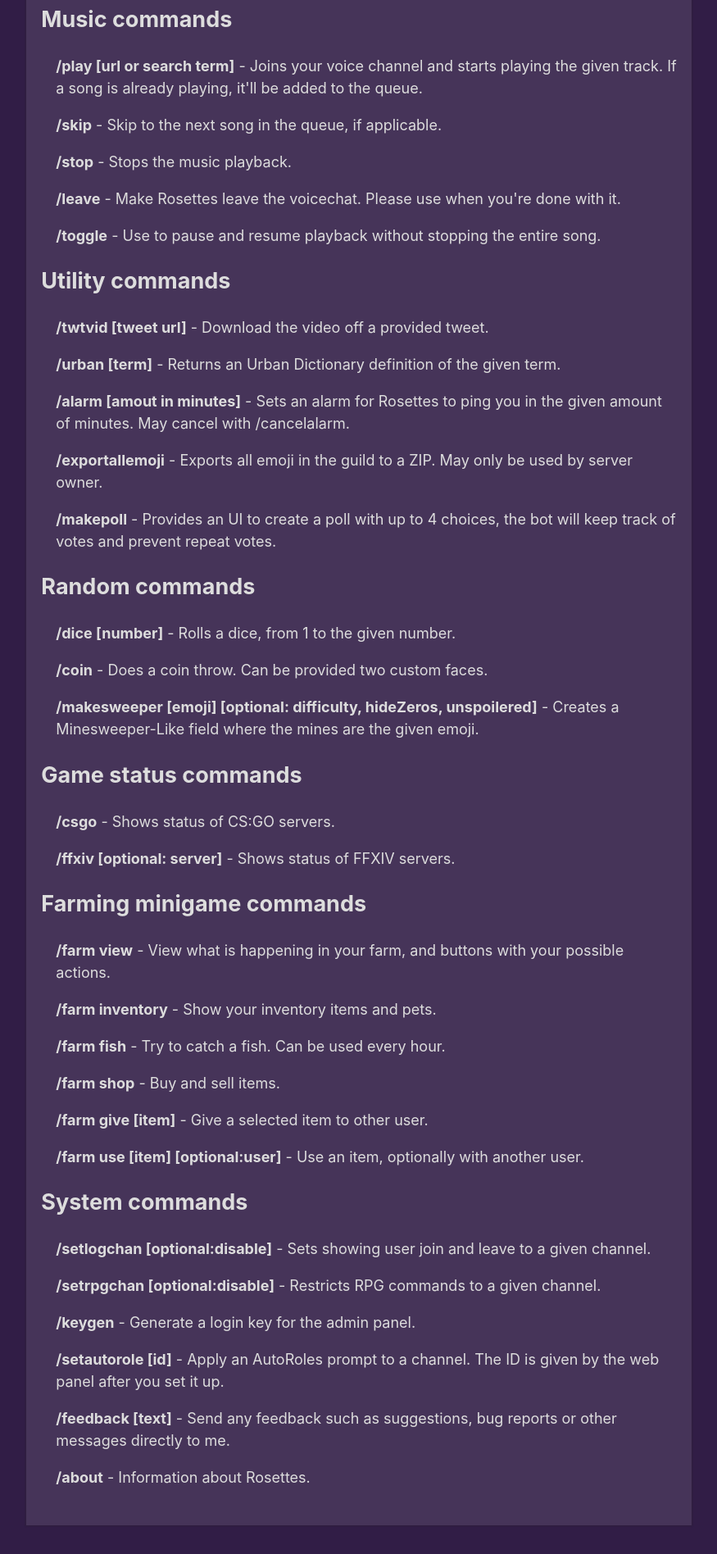
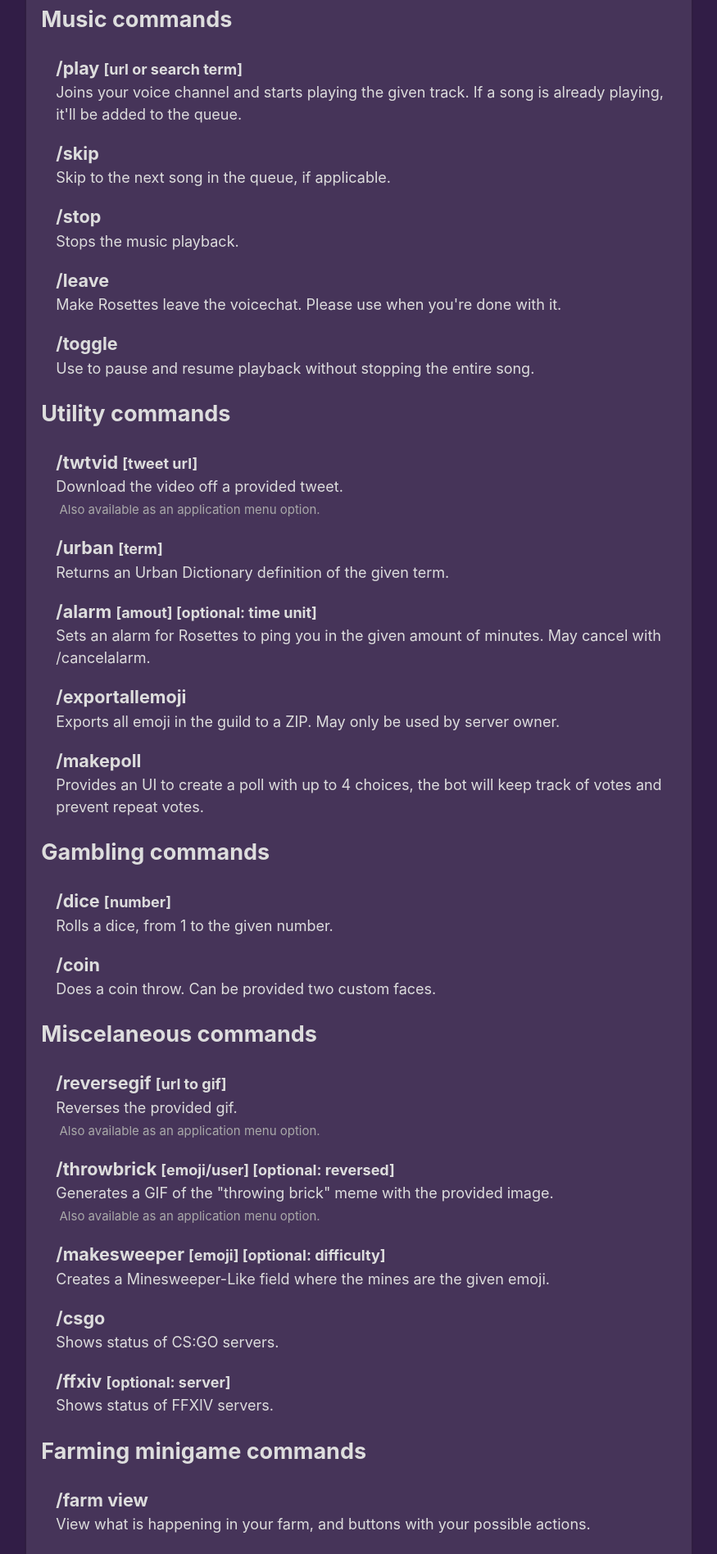
Before and after one commit to markski1/markski.ar, a Next.js app: page /rosettes/commands in a window 1280 px wide. Shown: the part 420-2316 px from the top of the page at 82% size, without its empty margins (202-1077 px from the left). Built offline with nearby package versions, Linux system fonts and the light colour scheme.

Commit message:
update commands list for Rosettes

```diff
--- /dev/null
+++ b/components/atoms/CommandEntry.tsx
@@ -0,0 +1,13 @@
+export default function CommandEntry(props: { appCommand?: boolean; name: string; description: string; parameters?: string;}) {
+	let cmdtxt: JSX.Element;
+	if (props.appCommand) {
+		cmdtxt = <><br/><small style={{color: 'darkgray'}}>&nbsp;Also available as an application menu option.</small></>;
+	}
+	return (
+		<p>
+			<big><b>{props.name} <small>{props.parameters}</small></b></big>
+			<br/>{props.description}
+			{cmdtxt}
+		</p>
+	);
+}
--- a/pages/rosettes/commands.tsx
+++ b/pages/rosettes/commands.tsx
@@ -4,13 +4,14 @@ import Layout from '../../components/layout';
 import utilStyles from '../../styles/utils.module.css';
 import Header from '../../components/molecules/PageHeader';
 import SectorContainer from '../../components/molecules/SectorContainer';
+import CommandEntry from '../../components/atoms/CommandEntry';
 
 export default function Page() {
 	return (
 		<>
 		<Head>
-			<title>Rosettes command list - markski.ar</title>
-			<meta name="og:title" content="Rosettes command list - markski.ar" />
+			<title>Rosettes command list<br/>markski.ar</title>
+			<meta name="og:title" content="Rosettes command list<br/>markski.ar" />
 			<meta property="og:description" content="A list with commands for Rosettes, the simple, open source Discord bot." />
 			<meta property="og:image" content="https://markski.ar/images/rosettes.png" />
 			<meta
@@ -29,102 +30,154 @@ export default function Page() {
 				</p>
 				<h2>Music commands</h2>
 				<div style={{marginLeft: '1rem'}}>
-					<p>
-						<b>/play [url or search term]</b> - Joins your voice channel and starts playing the given track. If a song is already playing, it'll be added to the queue.
-					</p>
-					<p>
-						<b>/skip</b> - Skip to the next song in the queue, if applicable.
-					</p>
-					<p>
-						<b>/stop</b> - Stops the music playback.
-					</p>
-					<p>
-						<b>/leave</b> - Make Rosettes leave the voicechat. Please use when you're done with it.
-					</p>
-					<p>
-						<b>/toggle</b> - Use to pause and resume playback without stopping the entire song.
-					</p>
+					<CommandEntry
+						name = "/play"
+						parameters = "[url or search term]"
+						description = "Joins your voice channel and starts playing the given track. If a song is already playing, it'll be added to the queue."
+					/>
+					<CommandEntry
+						name = "/skip"
+						description = "Skip to the next song in the queue, if applicable."
+					/>
+					<CommandEntry
+						name = "/stop"
+						description = "Stops the music playback."
+					/>
+					<CommandEntry
+						name = "/leave"
+						description = "Make Rosettes leave the voicechat. Please use when you're done with it."
+					/>
+					<CommandEntry
+						name = "/toggle"
+						description = "Use to pause and resume playback without stopping the entire song."
+					/>
 				</div>
 				<h2>Utility commands</h2>
 				<div style={{marginLeft: '1rem'}}>
-					<p>
-						<b>/twtvid [tweet url]</b> - Download the video off a provided tweet.
-					</p>
-					<p>
-						<b>/urban [term]</b> - Returns an Urban Dictionary definition of the given term.
-					</p>
-					<p>
-						<b>/alarm [amout in minutes]</b> - Sets an alarm for Rosettes to ping you in the given amount of minutes. May cancel with /cancelalarm.
-					</p>
-					<p>
-						<b>/exportallemoji</b> - Exports all emoji in the guild to a ZIP. May only be used by server owner.
-					</p>
-					<p>
-						<b>/makepoll</b> - Provides an UI to create a poll with up to 4 choices, the bot will keep track of votes and prevent repeat votes.
-					</p>
+					<CommandEntry
+						name = "/twtvid"
+						parameters = "[tweet url]"
+						appCommand = {true}
+						description = "Download the video off a provided tweet."
+					/>
+					<CommandEntry
+						name = "/urban"
+						parameters = "[term]"
+						description = "Returns an Urban Dictionary definition of the given term."
+					/>
+					<CommandEntry
+						name = "/alarm"
+						parameters = "[amout] [optional: time unit]"
+						description = "Sets an alarm for Rosettes to ping you in the given amount of minutes. May cancel with /cancelalarm."
+					/>
+					<CommandEntry
+						name = "/exportallemoji"
+						description = "Exports all emoji in the guild to a ZIP. May only be used by server owner."
+					/>
+					<CommandEntry
+						name = "/makepoll"
+						description = "Provides an UI to create a poll with up to 4 choices, the bot will keep track of votes and prevent repeat votes."
+					/>
 				</div>
-				<h2>Random commands</h2>
+				<h2>Gambling commands</h2>
 				<div style={{marginLeft: '1rem'}}>
-					<p>
-						<b>/dice [number]</b> - Rolls a dice, from 1 to the given number.
-					</p>
-					<p>
-						<b>/coin</b> - Does a coin throw. Can be provided two custom faces.
-					</p>
-					<p>
-						<b>/makesweeper [emoji] [optional: difficulty, hideZeros, unspoilered]</b> - Creates a Minesweeper-Like field where the mines are the given emoji.
-					</p>
+					<CommandEntry
+						name = "/dice"
+						parameters = "[number]"
+						description = "Rolls a dice, from 1 to the given number."
+					/>
+					<CommandEntry
+						name = "/coin"
+						description = "Does a coin throw. Can be provided two custom faces."
+					/>
 				</div>
-				<h2>Game status commands</h2>
+				<h2>Miscelaneous commands</h2>
 				<div style={{marginLeft: '1rem'}}>
-					<p>
-						<b>/csgo</b> - Shows status of CS:GO servers.
-					</p>
-					<p>
-						<b>/ffxiv [optional: server]</b> - Shows status of FFXIV servers.
-					</p>
+					<CommandEntry
+						name = "/reversegif"
+						parameters = "[url to gif]"
+						appCommand = {true}
+						description = "Reverses the provided gif."
+					/>
+					<CommandEntry
+						name = "/throwbrick"
+						parameters = "[emoji/user] [optional: reversed]"
+						appCommand = {true}
+						description = 'Generates a GIF of the "throwing brick" meme with the provided image.'
+					/>
+					<CommandEntry
+						name = "/makesweeper"
+						parameters = "[emoji] [optional: difficulty]"
+						description = "Creates a Minesweeper-Like field where the mines are the given emoji."
+					/>
+					<CommandEntry
+						name = "/csgo"
+						description = "Shows status of CS:GO servers."
+					/>
+					<CommandEntry
+						name = "/ffxiv"
+						parameters = "[optional: server]"
+						description = "Shows status of FFXIV servers."
+					/>
 				</div>
 				<h2>Farming minigame commands</h2>
 				<div style={{marginLeft: '1rem'}}>
-					<p>
-						<b>/farm view</b> - View what is happening in your farm, and buttons with your possible actions.
-					</p>
-					<p>
-						<b>/farm inventory</b> - Show your inventory items and pets.
-					</p>
-					<p>
-						<b>/farm fish</b> - Try to catch a fish. Can be used every hour.
-					</p>
-					<p>
-						<b>/farm shop</b> - Buy and sell items.
-					</p>
-					<p>
-						<b>/farm give [item]</b> - Give a selected item to other user.
-					</p>
-					<p>
-						<b>/farm use [item] [optional:user]</b> - Use an item, optionally with another user.
-					</p>
+					<CommandEntry
+						name = "/farm view"
+						 description = "View what is happening in your farm, and buttons with your possible actions."
+					/>
+					<CommandEntry
+						name = "/farm inventory"
+						 description = "Show your inventory items and pets."
+					/>
+					<CommandEntry
+						name = "/farm fish"
+						 description = "Try to catch a fish. Can be used every hour."
+					/>
+					<CommandEntry
+						name = "/farm shop give"
+						 description = "Buy and sell items."
+					/>
+					<CommandEntry
+						name = "/farm"
+						 parameters = "[item] [amount] [user]"
+						 description = "Give a selected item to other user."
+					/>
+					<CommandEntry
+						name = "/farm top"
+						 description = "Minigame leaderboard for the guild."
+					/>
 				</div>
 				<h2>System commands</h2>
 				<div style={{marginLeft: '1rem'}}>
-					<p>
-						<b>/setlogchan [optional:disable]</b> - Sets showing user join and leave to a given channel.
-					</p>
-					<p>
-						<b>/setrpgchan [optional:disable]</b> - Restricts RPG commands to a given channel.
-					</p>
-					<p>
-						<b>/keygen</b> - Generate a login key for the admin panel.
-					</p>
-					<p>
-						<b>/setautorole [id]</b> - Apply an AutoRoles prompt to a channel. The ID is given by the web panel after you set it up.
-					</p>
-					<p>
-						<b>/feedback [text]</b> - Send any feedback such as suggestions, bug reports or other messages directly to me.
-					</p>
-					<p>
-						<b>/about</b> - Information about Rosettes.
-					</p>
+					<CommandEntry
+						name = "/setlogchan"
+						parameters = "[optional:disable]"
+						description = "Sets showing user join and leave to a given channel."
+					/>
+					<CommandEntry
+						name = "/setrpgchan"
+						parameters = "[optional:disable]"
+						description = "Restricts RPG commands to a given channel."
+					/>
+					<CommandEntry
+						name = "/keygen"
+						description = "Generate a login key for the admin panel."
+					/>
+					<CommandEntry
+						name = "/setautorole"
+						parameters = "[id]"
+						description = "Apply an AutoRoles prompt to a channel. The ID is given by the web panel after you set it up."
+					/>
+					<CommandEntry
+						name = "/feedback"
+						parameters = "[text]"
+						description = "Send any feedback such as suggestions, bug reports or other messages directly to me."
+					/>
+					<CommandEntry
+						name = "/about"
+						description = "Information about Rosettes."
+					/>
 				</div>
 			</SectorContainer>
 		</Layout>
```
